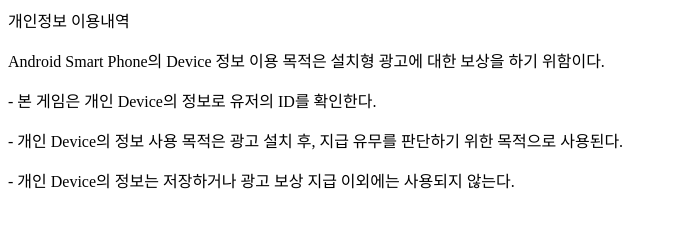
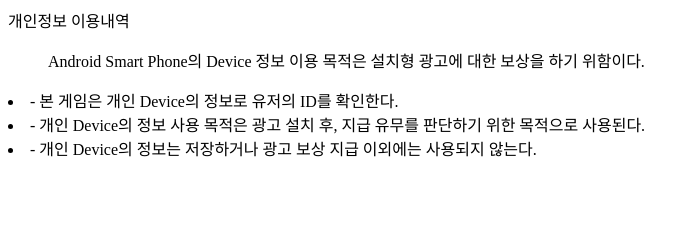
Before and after one commit to b08company/b08company.github.io, a plain HTML site: page index.html in a window 1280 px wide. Shown: the whole page, without its empty margins (0-699 px from the left). Drawn offline with Linux system fonts and the light colour scheme.

Commit message:
개인정보이용내역 ver.2

```diff
--- a/index.html
+++ b/index.html
@@ -6,9 +6,9 @@
     </head>
     <body>
         <p>개인정보 이용내역</p>
-        <p>   Android Smart Phone의 Device 정보 이용 목적은 설치형 광고에 대한 보상을 하기 위함이다. </p>
-        <p>     - 본 게임은 개인 Device의 정보로 유저의 ID를 확인한다.</p>
-        <p>     - 개인 Device의 정보 사용 목적은 광고 설치 후, 지급 유무를 판단하기 위한 목적으로 사용된다. </p>
-        <p>     - 개인 Device의 정보는 저장하거나 광고 보상 지급 이외에는 사용되지 않는다.</p>
+        <ul>Android Smart Phone의 Device 정보 이용 목적은 설치형 광고에 대한 보상을 하기 위함이다. </ul>
+            <li> - 본 게임은 개인 Device의 정보로 유저의 ID를 확인한다.</li>
+            <li> - 개인 Device의 정보 사용 목적은 광고 설치 후, 지급 유무를 판단하기 위한 목적으로 사용된다. </li>
+            <li> - 개인 Device의 정보는 저장하거나 광고 보상 지급 이외에는 사용되지 않는다.</li>
     </body>
 <html>
```
